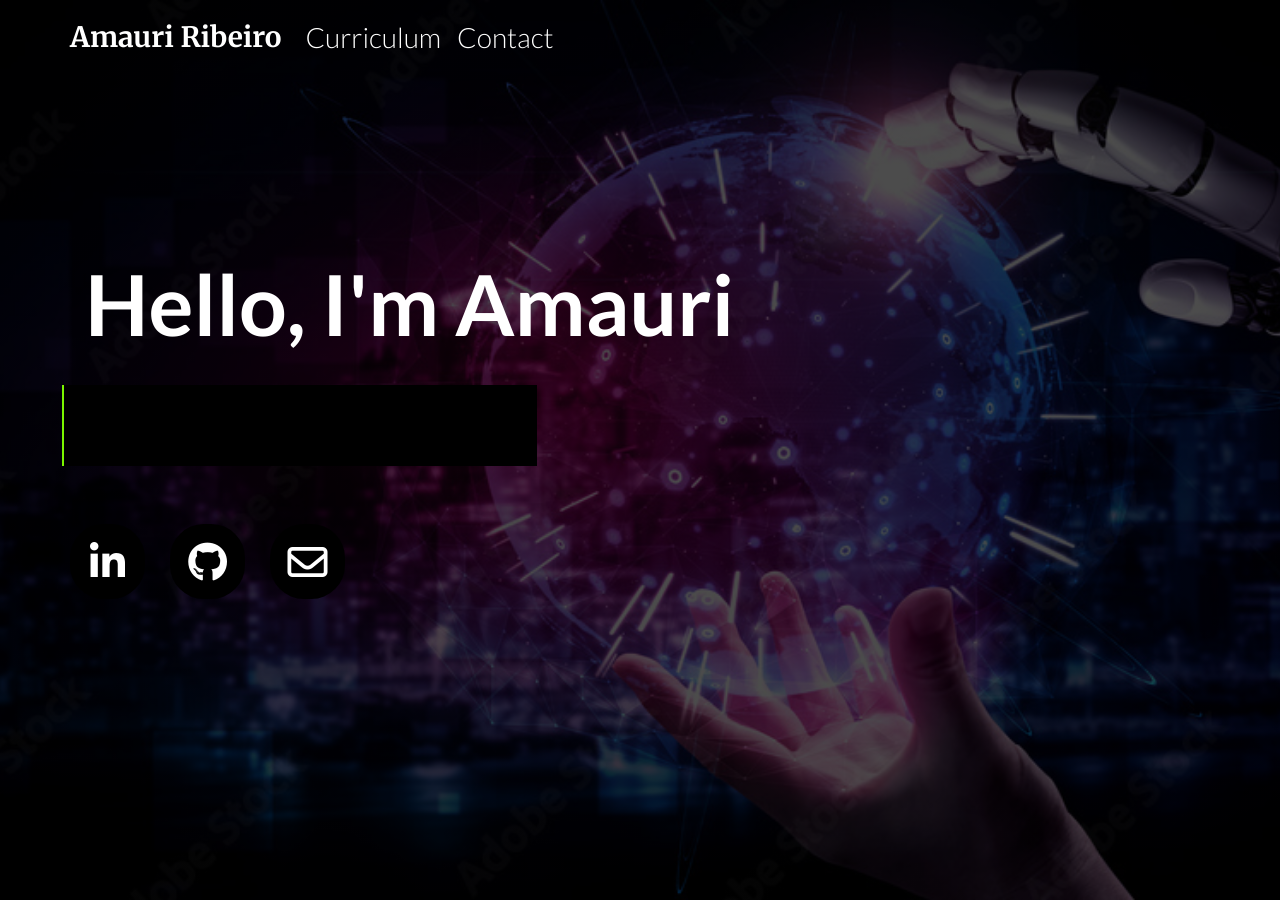
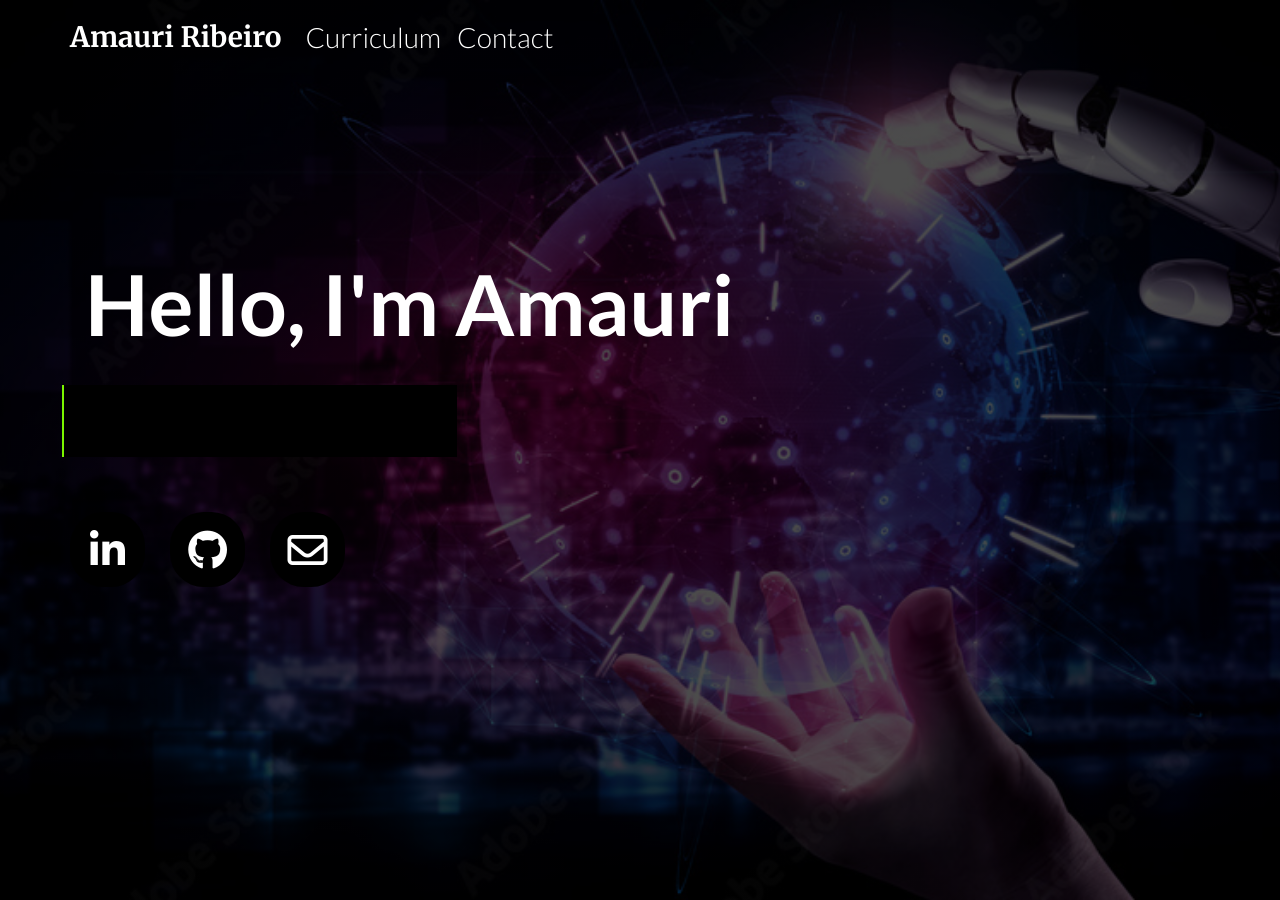
Before and after one commit to Ribeirosk8/ribeirosk8.github.io, a Jekyll site: the page built from index.html, in a window 1280 px wide. Built offline with Jekyll 4.4.1, drawn with Linux system fonts in a browser that asks for light colours; nearby versions of some CDN libraries.

Commit message:
Update index.html

```diff
--- a/index.html
+++ b/index.html
@@ -30,7 +30,7 @@
     }
 
     .txt-animado {
-    font-size: 43px;
+    font-size: 35px;
     font-weight: 300;
 
 }
```
